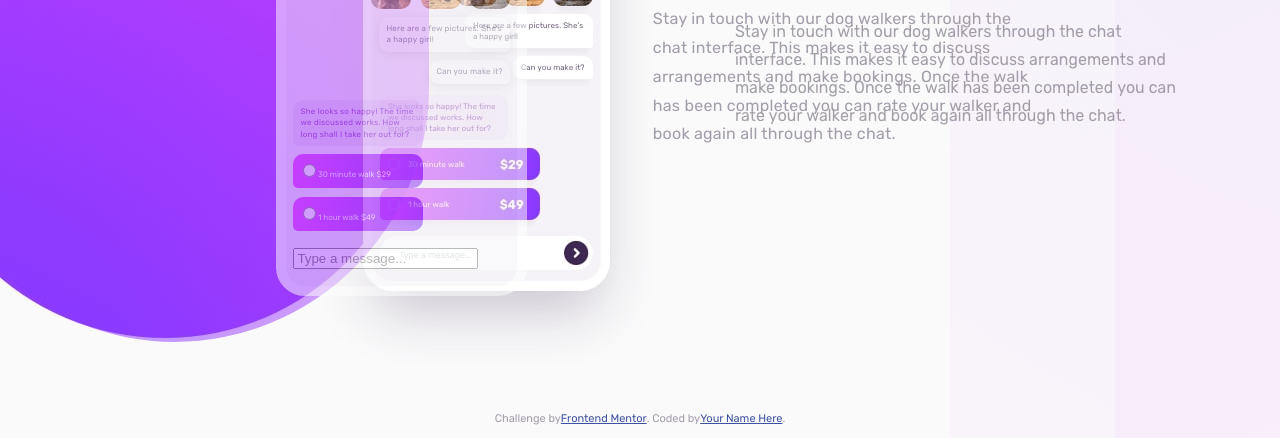
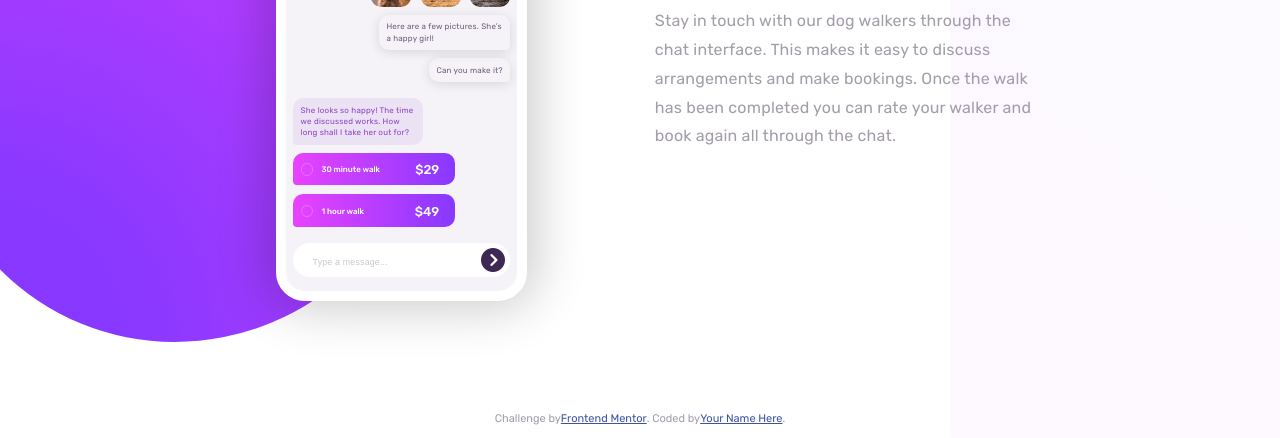
Before and after one commit to timwatts80/frontend-mentor, a plain HTML site: page chat-app-css-illustration-master/index.html in a window 1280 px wide. Shown: the part 362-800 px from the top of the page. Drawn offline with Linux system fonts and the light colour scheme.

Commit message:
styles update

```diff
--- a/chat-app-css-illustration-master/styles.css
+++ b/chat-app-css-illustration-master/styles.css
@@ -1,5 +1,5 @@
 :root {
-    --font-url: 'https://fonts.googleapis.com/css2?family=Rubik:wght@400;500;700&display=swap';
+    --font-url: 'https:fonts.googleapis.com/css2?family=Rubik:wght@400;500;700&display=swap';
 
     /* Breakpoints */
     --mobile: 375px;
@@ -12,6 +12,8 @@
 
     /* Units */
 
+    --left-message-border-radius: 10px 10px 10px 4px;
+    --right-message-border-radius: 10px 10px 4px 10px;
 
     /* Body sizing and font */
     --body-padding: 0;
@@ -55,6 +57,45 @@ body {
     font-family: var(--body-font-family);
     font-size: var(--body-font-size);
     color: var(--dark-grayish-violet);
+}
+
+h1 {
+    color: var(--very-dark-desaturated-violet);
+    font-weight: 500;
+    font-size: 2.65rem;
+    letter-spacing: -.8px;
+    margin-block-start: .6em;
+    margin-block-end: .55em;
+}
+
+h2 {
+    color: var(--very-dark-desaturated-violet);
+    font-weight: 500;
+    font-size: 1.5rem;
+    letter-spacing: -.65px;
+    margin-block-start: .6em;
+    margin-block-end: .6em;
+}
+
+h3 {
+    color: var(--white);
+    font-weight: 500;
+    font-size: .7rem;
+    margin-block-start: 0;
+    margin-block-end: 0;
+}
+
+h4 {
+    color: var(--white);
+    font-weight: 400;
+    font-size: .6rem;
+    margin-block-start: 0;
+    margin-block-end: 0;
+}
+
+p {
+    letter-spacing: .2px;
+    line-height: 1.8;
 }
 
 .pale-violet {
@@ -101,9 +142,16 @@ body {
     color: var(--very-light-magenta);
 }
 
+.icon::before {
+    display: inline-block;
+    text-rendering: auto;
+    -webkit-font-smoothing: antialiased;
+}
+
 .page-background {
     position: absolute;
-    background: var(--white) url('design/desktop-design.jpg') no-repeat top left/cover;
+    background-color: var(--white);
+    /* background: var(--white) url('design/desktop-design.jpg') no-repeat top left/cover; */
     height: 100vh;
     width: 100vw;
     overflow: hidden;
@@ -120,7 +168,6 @@ body {
 }
 
 #background-shape-1 {
-    opacity: .5;
     top: -12vh;
     left: -71px;
 }
@@ -140,12 +187,6 @@ body {
     z-index: 10;
 }
 
-.content-wrapper {
-    display: flex;
-    flex-direction: row;
-    height: 100%;
-}
-
 .col-6 {
     display: flex;
     flex-direction: column;
@@ -154,63 +195,33 @@ body {
     padding: .8rem;
 }
 
+.content-wrapper {
+    display: flex;
+    flex-direction: row;
+    height: 100%;
+}
+
 .content {
-    margin-top: 5%;
+    position: relative;
+    top: 2.5%;
+    left: 2px;
     width: 100%;
     max-width: 64%;
-}
-
-h1 {
-    color: var(--very-dark-desaturated-violet);
-    font-weight: 500;
-    font-size: 2.65rem;
-    letter-spacing: -.65px;
-    margin-block-start: .6em;
-    margin-block-end: .6em;
-}
-
-h2 {
-    color: var(--very-dark-desaturated-violet);
-    font-weight: 500;
-    font-size: 1.5rem;
-    letter-spacing: -.65px;
-    margin-block-start: .6em;
-    margin-block-end: .6em;
-}
-
-h3 {
-    color: var(--white);
-    font-weight: 500;
-    font-size: .7rem;
-    margin-block-start: 0;
-    margin-block-end: 0;
-}
-
-h4 {
-    color: var(--white);
-    font-weight: 400;
-    font-size: .6rem;
-    margin-block-start: 0;
-    margin-block-end: 0;
-}
-
-p {
-    letter-spacing: .25px;
-    line-height: 1.8;
 }
 
 /* Phone-graphic styles */
 
 phone {
-    opacity: .5;
     position: relative;
     display: flex;
     flex-direction: row;
     align-items: center;
-    height: 490px;
+    height: 495px;
     width: 251px;
-    margin-top: 44px;
+    margin-top: 49px;
     margin-right: 100px;
+    border-radius: 1.8rem;
+    box-shadow: 0 8px 50px 10px rgba(0, 0, 0, 0.2);
 }
 
 .phone-inner-wrapper {
@@ -266,14 +277,14 @@ phone {
 }
 
 .left {
-    color: var(--moderate-violet);
-    max-width: 60%;
     margin: 0;
 }
 
 .left .message {
+    color: var(--moderate-violet);
     background: var(--medium-grayish-violet);
-    border-radius: 10px 10px 10px 5px;
+    max-width: 53%;
+    border-radius: var(--left-message-border-radius);
 }
 
 .right {
@@ -282,30 +293,52 @@ phone {
     align-items: flex-end;
     color: var(--desaturated-dark-violet);
     max-width: 64%;
-    margin: .1rem 0 .5rem auto;
+    margin: .5rem 0 .5rem auto;
 }
 
 .right .message {
     position: relative;
     align-self: flex-end;
     max-width: 84%;
-    border-radius: 10px 10px 5px 10px;
+    border-radius: var(--right-message-border-radius);
     box-shadow: 0px 2px 12px rgba(0, 0, 0, 0.12);
 }
 
 .price-option {
-    background: var(--message-gradient);
-    color: var(--white);
-    border-radius: 10px 10px 10px 5px;
-    font-size: .5rem;
-    padding: .6rem;
-    margin-bottom: .55rem;
-}
-
-.price-option-inner {
     display: flex;
     flex-direction: row;
     align-items: center;
+    font-size: .5rem;
+    color: var(--white);
+    background: var(--message-gradient);
+    padding: .6rem 1rem .5rem .45rem;
+    margin-bottom: .55rem;
+    max-width: 64%;
+    border-radius: var(--left-message-border-radius);
+}
+
+.price-option-desc {
+    flex: 1 1 auto;
+    margin: auto .5rem;
+    font-weight: 500;
+}
+
+.price-option-price {
+    font-weight: 500;
+    font-size: .8rem;
+    text-align: right;
+}
+
+.price-option input[type="radio"] {
+    appearance: none;
+    -webkit-appearance: none;
+    -moz-appearance: none;
+    border: 1.5px solid var(--very-light-magenta);
+    border-radius: 50%;
+    width: .8rem;
+    height: .8rem;
+    outline: none;
+    background-color: transparent;
 }
 
 .dog_images {
@@ -314,13 +347,52 @@ phone {
     justify-content: space-between;
     align-self: flex-end;
     width: 100%;
-    margin: 0.5rem 0;
+    margin-bottom: 0.5rem;
 }
 
 .dog_images img {
     height: 40px;
     width: 40px;
     border-radius: 10px;
+}
+
+.chat-input {
+    position: relative;
+    display: flex;
+    flex-direction: row;
+    align-items: center;
+    width: 100%;
+}
+
+.chat-input input[type="text"] {
+    position: relative;
+    appearance: none;
+    -webkit-appearance: none;
+    -moz-appearance: none;
+    border: 0;
+    border-radius: 25px;
+    background: var(--white);
+    padding: .6rem 1.2rem;
+    width: 100%;
+}
+
+.chat-input::after {
+    content: '\f138';
+    font: var(--fa-font-solid);
+    font-weight: 900;
+    font-size: 1.5rem;
+    position: absolute;
+    color: var(--very-dark-desaturated-violet);
+    top: 50%;
+    right: 5px;
+    transform: translateY(-50%);
+ }
+
+ .chat-input input[type="text"]::placeholder {
+    color: var(--grayish-blue);
+    font-weight: 500;
+    font-size: .55rem;
+    letter-spacing: .2px;
 }
 
 .attribution {
```
